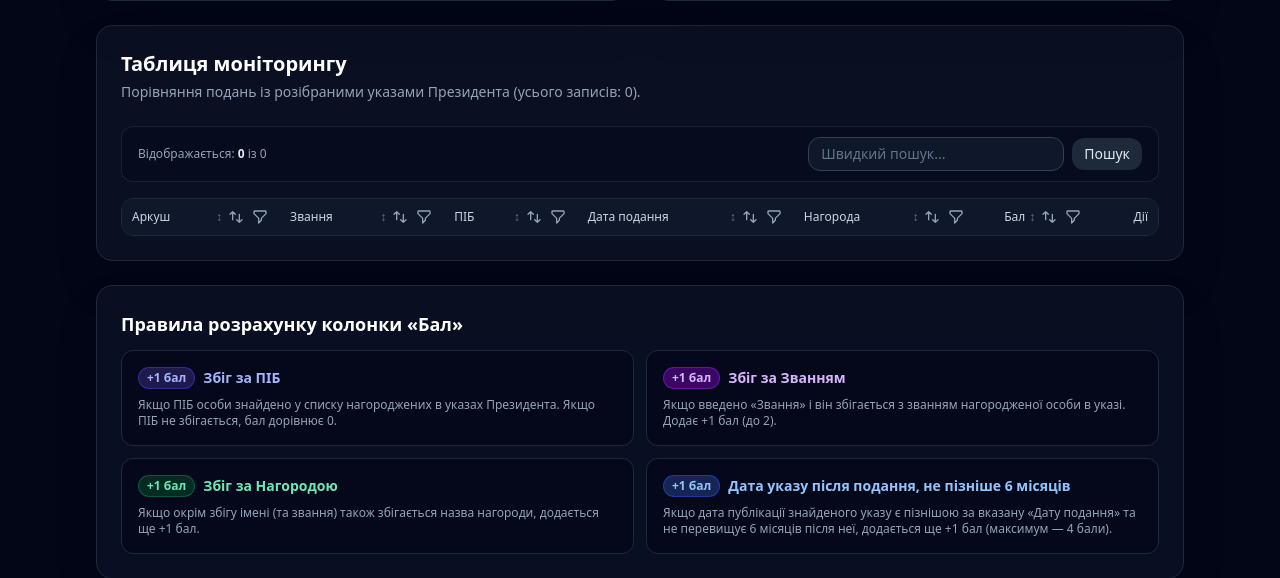
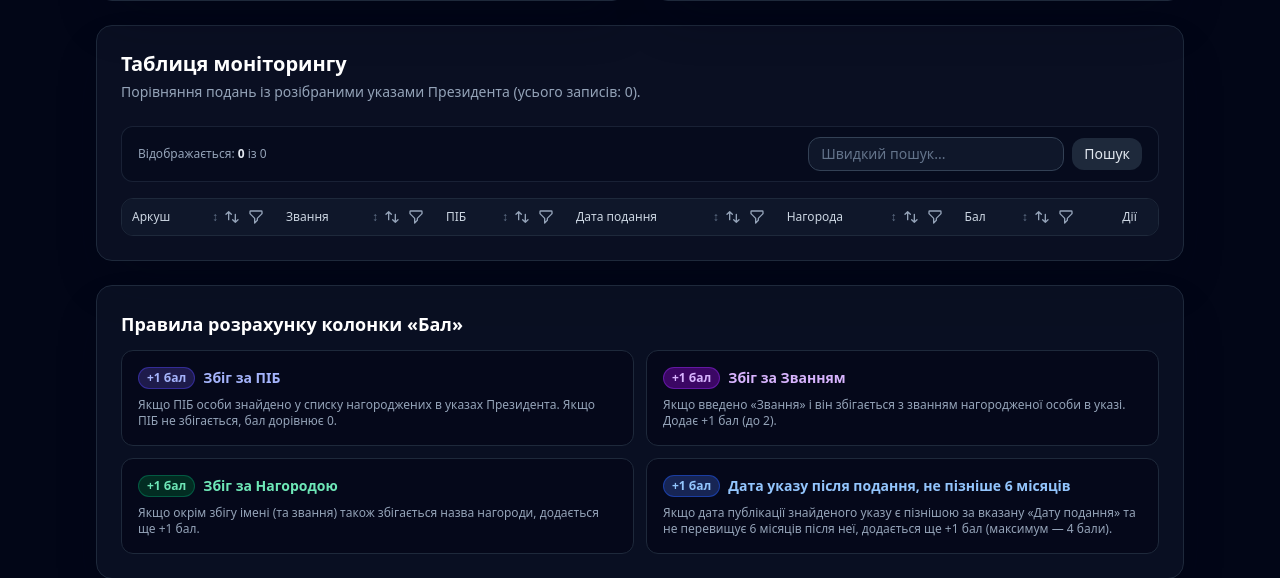
Before and after one commit to veschiy/order_parser, a Laravel app: page /monitoring in a window 1280 px wide. Shown: the part 550-1128 px from the top of the page. Run offline with Laravel 12, Linux system fonts and the light colour scheme; data that the repository does not hold is empty; some libraries are stand-ins or nearby versions.

Commit message:
fix(ui): align monitoring table headers to left
- Switch «Бал» column header from centered to left-aligned with
  justify-between layout for sort/filter buttons
- Add empty header cell before «Дії» column
- Set «Дії» header to left alignment matching the rest of the table

Co-authored-by: Junie <junie@jetbrains.com>

```diff
--- a/resources/views/monitoring/index.blade.php
+++ b/resources/views/monitoring/index.blade.php
@@ -269,8 +269,8 @@
                                     </div>
                                 </div>
                             </th>
-                            <th class="relative px-2.5 py-2 text-center font-medium text-slate-300" data-col-index="5" data-type="number">
-                                <div class="flex items-center text-center justify-center gap-1">
+                            <th class="relative px-2.5 py-2 text-left font-medium text-slate-300" data-col-index="5" data-type="number">
+                                <div class="flex items-center text-left justify-between gap-1">
                                     <span class="col-title">Бал</span>
                                     <div class="flex items-center gap-1">
                                         <span class="sort-icon text-slate-500 text-xs">↕</span>
@@ -283,7 +283,8 @@
                                     </div>
                                 </div>
                             </th>
-                            <th class="px-2.5 py-2 text-right font-medium text-slate-300">Дії</th>
+                            <th class="px-2.5 py-2 text-left font-medium text-slate-300"></th>
+                            <th class="px-2.5 py-2 text-left font-medium text-slate-300">Дії</th>
                         </tr>
                     </thead>
                     <tbody class="divide-y divide-slate-800">
```
